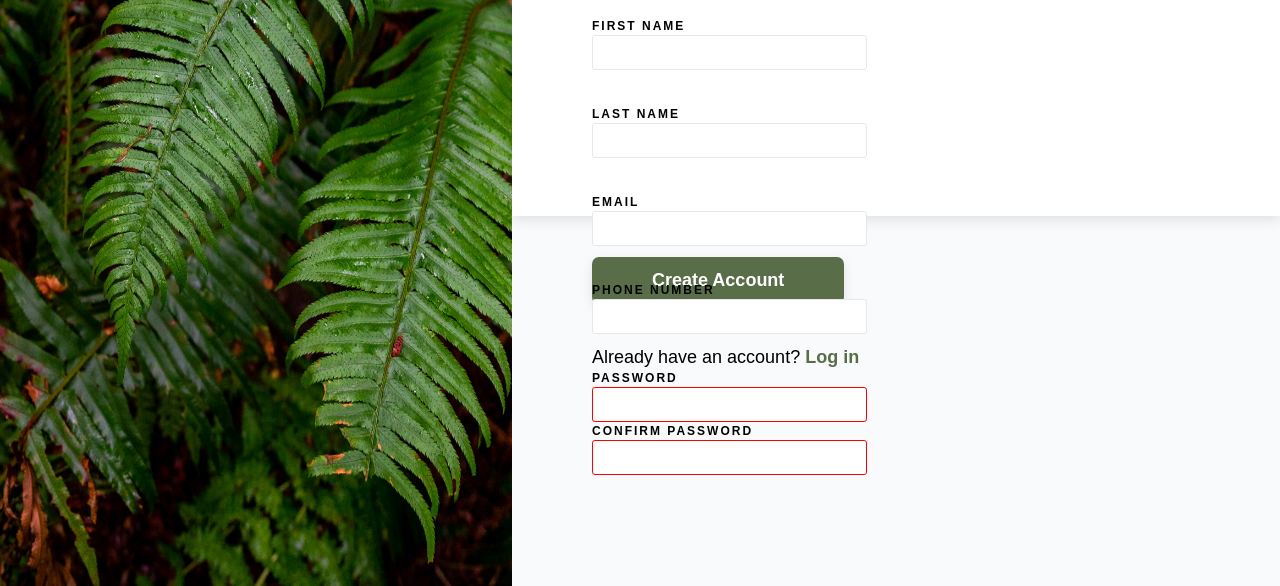
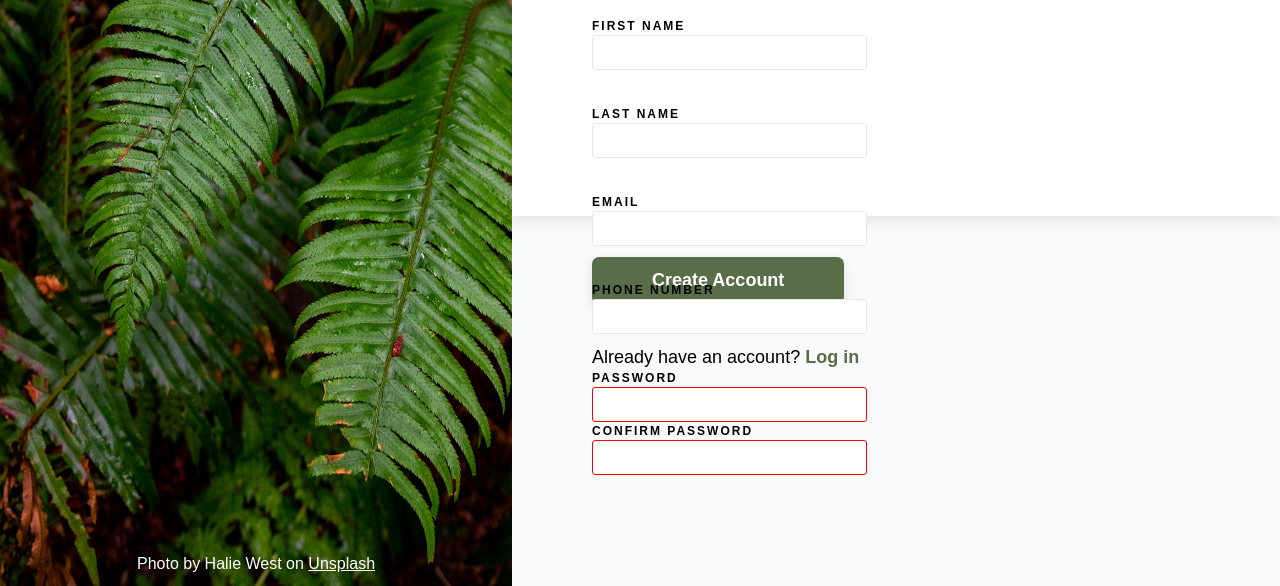
Before and after one commit to MaheelLLC/sign-up, a plain HTML site: page index.html in a window 1280 px wide. Shown: the part 414-1000 px from the top of the page. Drawn offline with Linux system fonts and the light colour scheme.

Commit message:
Add credit line bottom of left pane
I credited the artist on the bottom of the image that I used for this
sign up form.

```diff
--- a/css/style.css
+++ b/css/style.css
@@ -231,6 +231,9 @@ body {
 
 #left-pane {
   position: relative;
+  display: flex;
+  flex-direction: column;
+  align-items: center;
 }
 
 #right-pane {
@@ -388,3 +391,14 @@ input:focus {
   box-shadow: rgba(50, 50, 93, 0.25) 0px 6px 12px -2px, rgba(0, 0, 0, 0.3) 0px 3px 7px -3px;
   background-color: #555;
 }
+
+#credit {
+  color: white;
+  position: absolute;
+  bottom: 10px;
+  text-align: center;
+}
+
+#credit-link {
+  text-decoration: underline;
+}
--- a/index.html
+++ b/index.html
@@ -13,6 +13,7 @@
       <img src="./images/odin.png" alt="odin" id="odin-image">
       <p id="odin-name">ODIN</p>
     </div>
+    <p id="credit">Photo by Halie West on <a id="credit-link" href="https://unsplash.com/photos/green-leaf-plant-in-close-up-photography-25xggax4bSA">Unsplash</a></p>
   </div>
   <div id="right-pane">
     <div id="top-message">
```
